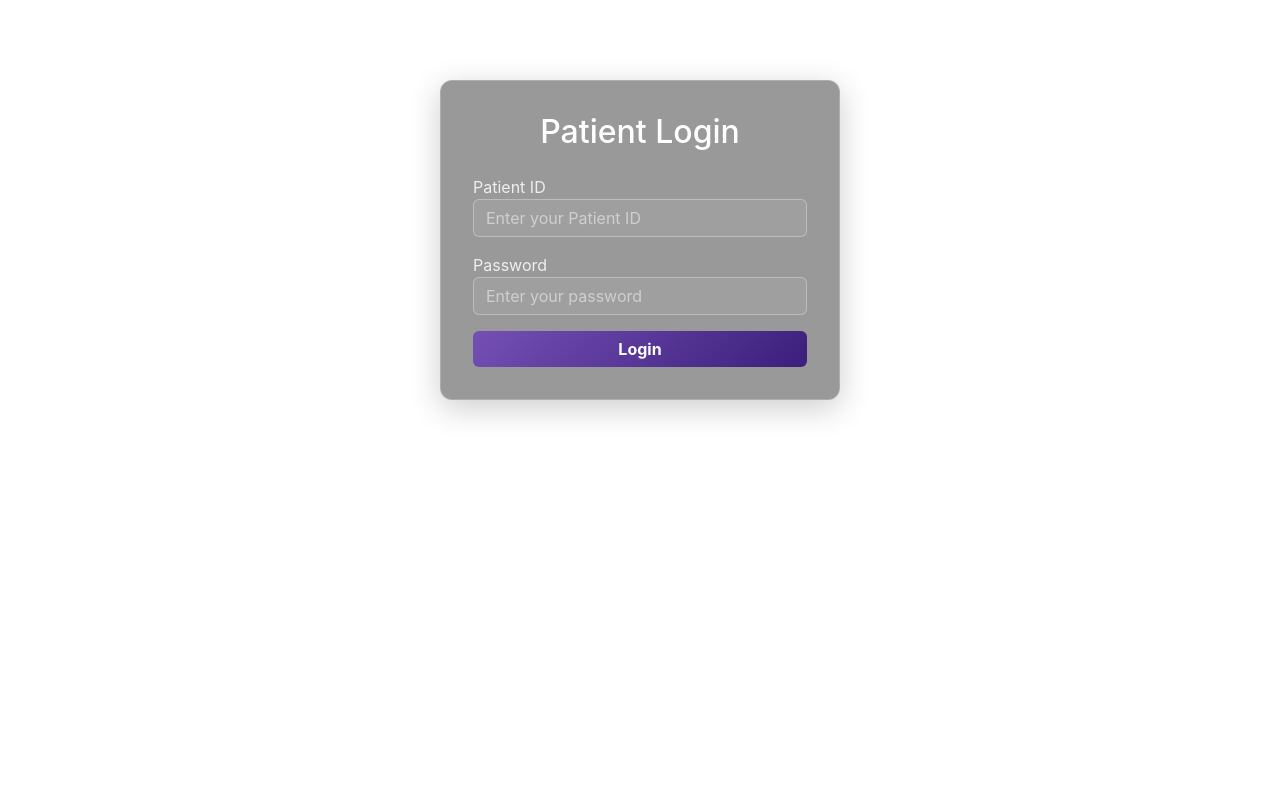
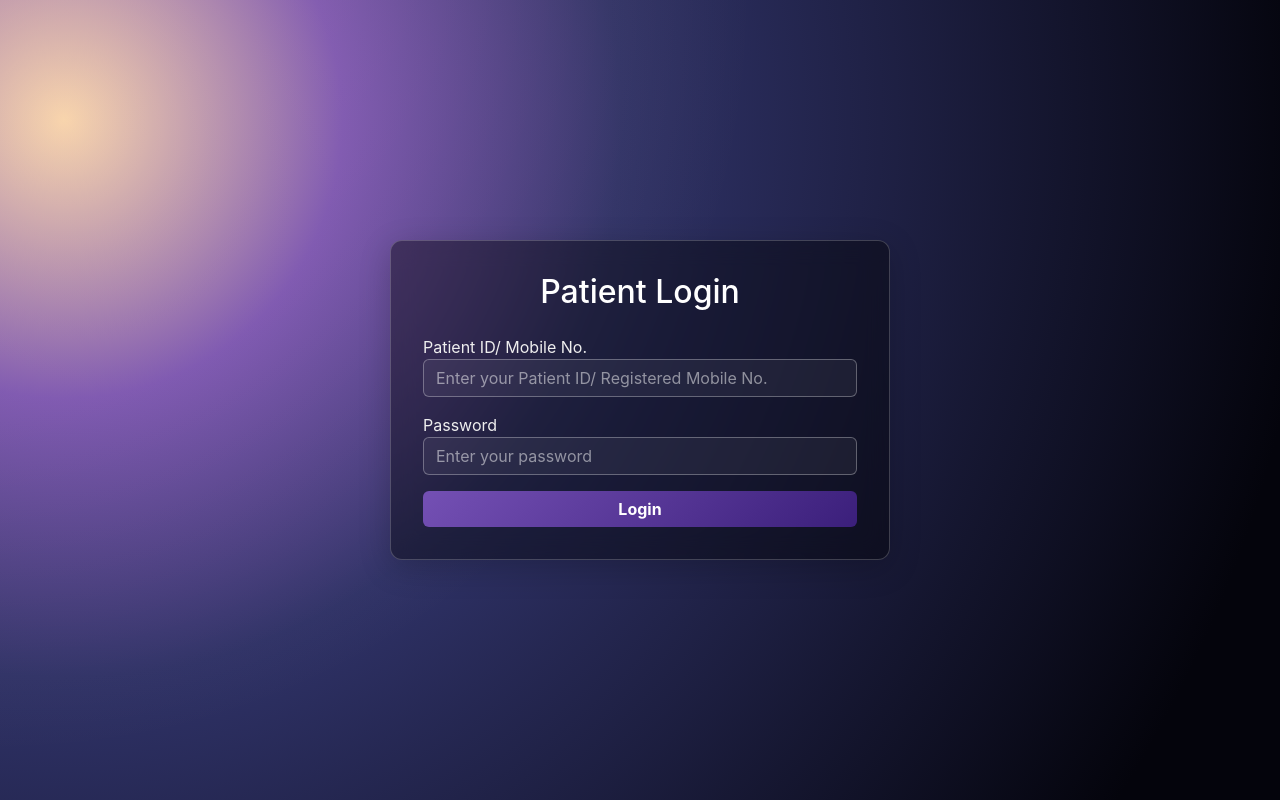
Before and after one commit to Anisha-Hasan/react-blockchain-dicom-protection, a React (Create React App) app: page /patient-login in a window 1280 px wide. Built offline with nearby package versions, Linux system fonts and the light colour scheme.

Commit message:
Changed the colour and added glassmorphism for the forms

```diff
--- a/src/components/Form.css
+++ b/src/components/Form.css
@@ -1,5 +1,42 @@
+.login-hero {
+  height: 100vh;
+  display: flex;
+  justify-content: center;
+  align-items: center;
+  padding: 0 5%;
+  position: relative;
+
+  background: radial-gradient(
+    circle at 5% 15%,
+    #f7d7b1 0%,
+    #7450b4 20%,
+    #2f3267 40%,
+    #04040c 90%
+  );
+}
+
+.login-hero::before {
+  content: "";
+  position: absolute;
+  top: 0; left: 0;
+  width: 100%; height: 100%;
+  background: radial-gradient(
+    circle at top left,
+    rgba(255, 200, 150, 0.2) 0%,
+    transparent 50%
+  );
+  z-index: 1;
+}
+
+.login-hero > .form-container {
+  position: relative;
+  z-index: 2;
+}
+
+
 .form-container {
-  max-width: 400px;
+  width:500px;
+  max-width: 90%;
   margin: 80px auto;
   padding: 2rem;
   background: rgba(0, 0, 0, 0.4);
@@ -8,6 +45,8 @@
   border-radius: 12px;
   border: 1px solid rgba(255, 255, 255, 0.2);
   box-shadow: 0 8px 32px rgba(0,0,0,0.2);
+  position: relative;
+  z-index: 2;
 }
 
 .form-container h2 {
@@ -21,6 +60,7 @@
 }
 
 .form-container .form-control {
+    width: 100%;
   background: rgba(255, 255, 255, 0.05);
   border: 1px solid rgba(255, 255, 255, 0.3);
   color: #fff;
--- a/src/components/PatientLogin.js
+++ b/src/components/PatientLogin.js
@@ -31,17 +31,18 @@ function PatientLogin() {
   };
 
   return (
+    <div className="login-hero">
       <div className="form-container">
         <h2 className="mb-4">Patient Login</h2>
         <form onSubmit={handleSubmit}>
           <div className="mb-3">
-          <label>Patient ID</label>
+            <label>Patient ID/ Mobile No.</label>
             <input
              type="text"
              className="form-control"
              value={patientID}
              onChange={(e) => setPatientID(e.target.value)}
-            placeholder="Enter your Patient ID"
+             placeholder="Enter your Patient ID/ Registered Mobile No."
             />
           </div>
           <div className="mb-3">
@@ -57,6 +58,7 @@ function PatientLogin() {
           <button type="submit" className="btn btn-primary">Login</button>
         </form>
       </div>
+    </div>
   );
 }
 
--- a/src/components/StaffLogin.js
+++ b/src/components/StaffLogin.js
@@ -31,7 +31,8 @@ function StaffLogin() {
   };
 
   return (
-    <div className="form-container">
+    <div className="login-hero">
+      <div className="form-container">
       <h2 className="mb-4">Staff Login</h2>
       <form onSubmit={handleSubmit}>
         <div className="mb-3">
@@ -57,7 +58,8 @@ function StaffLogin() {
         <button type="submit" className="btn btn-success">
           Login
         </button>
-      </form>
+        </form>
+      </div>
     </div>
   );
 }
```
Lines whose indentation alone changed are shown as unchanged.
